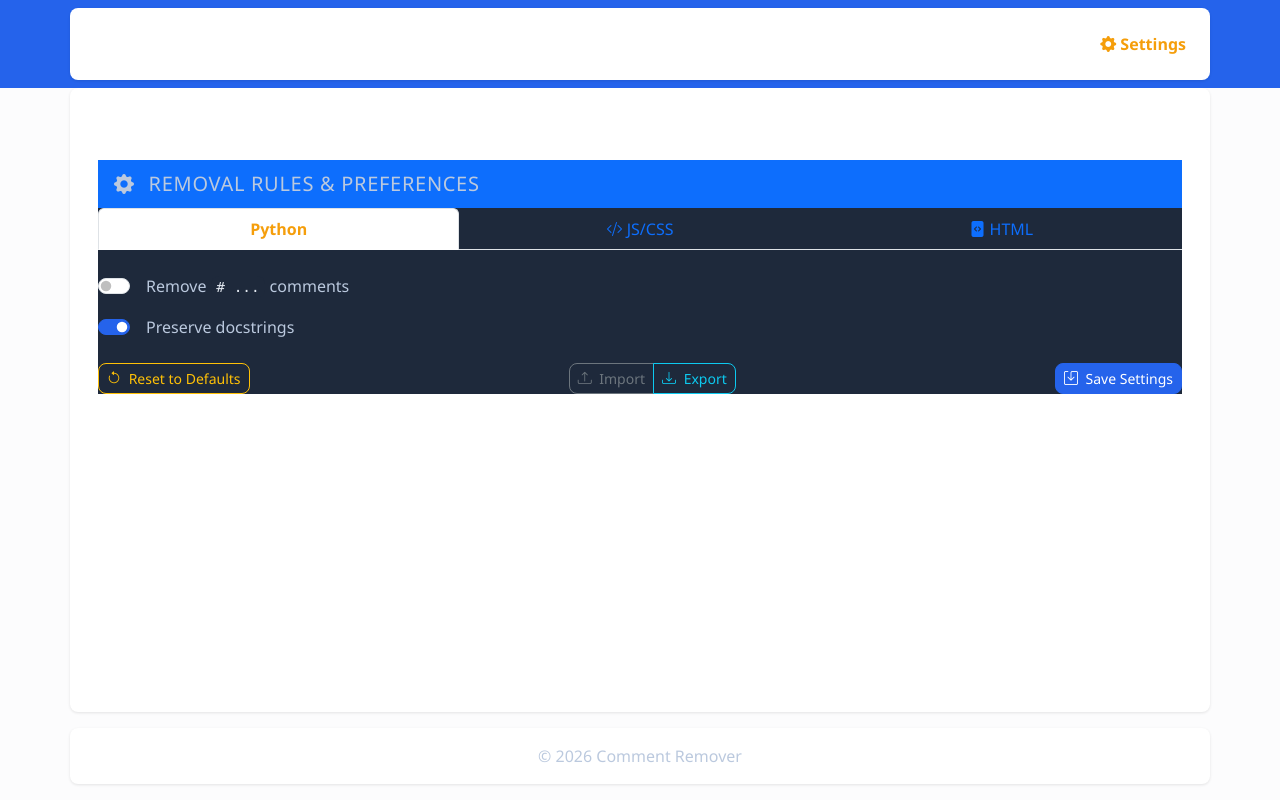
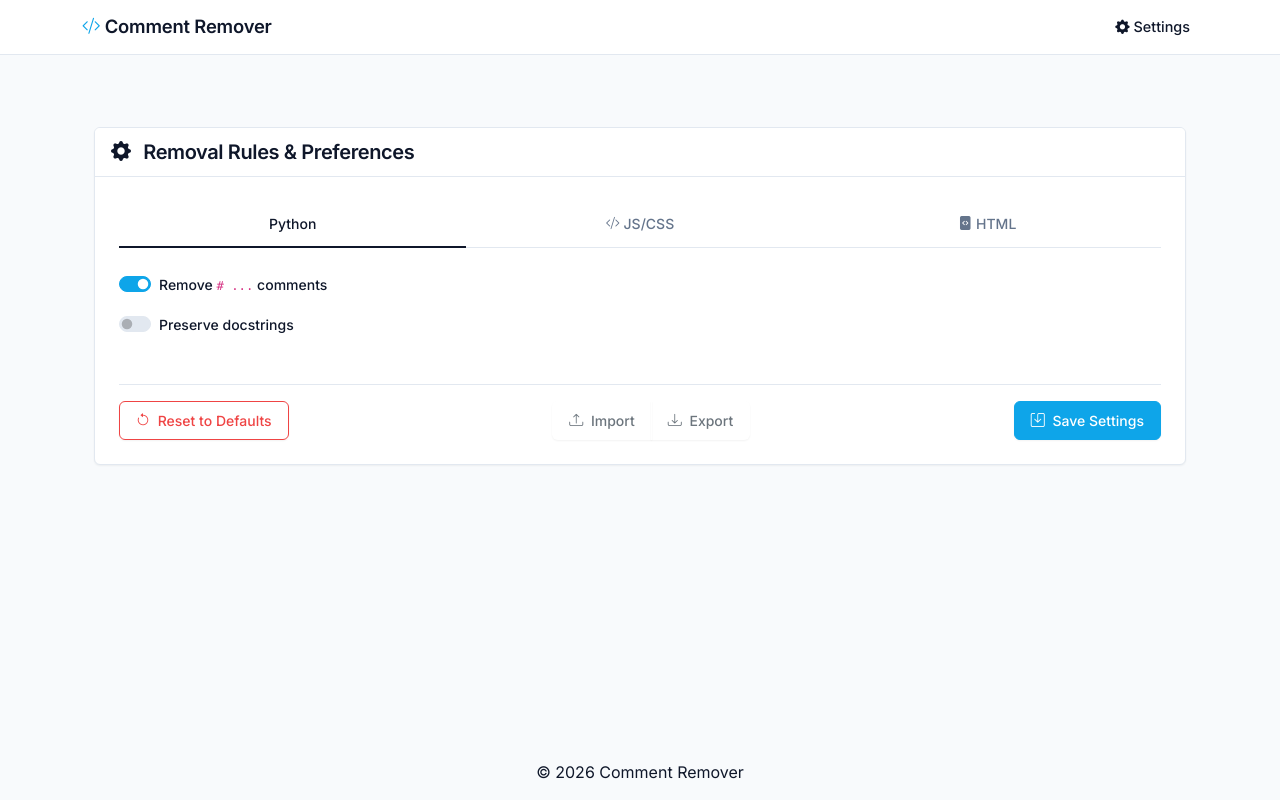
Before and after one commit to saksham-dev07/Code-comment-remover, a Flask app: page /settings in a window 1280 px wide. Run offline with Flask 2, Linux system fonts and the light colour scheme.

Commit message:
feat: implement web-based configuration UI with persistent settings and project boilerplate

```diff
--- a/static/style.css
+++ b/static/style.css
@@ -1,278 +1,285 @@
+/* style.css - Professional Clean SaaS Aesthetic */
+
 :root {
-    /* Modern Theme Colors */
-    --color-bg: #fcfcfd;
-    --color-surface: #ffffff;
-    --color-primary: #2563eb;
-    --color-secondary: #ffffffe5;
-    --color-accent: #f59e0b;
-    --color-success: #4ade80;
-    --color-error: #ef4444;
-    --text-primary: #bbc9de;
-    --text-secondary: #4b5563;
-    --code-bg: #1e293b;
-    --code-text: #e2e8f0;
-    --border-radius: 0.5rem;
-    --transition: 0.2s ease;
-    --font-sans: 'Segoe UI', sans-serif;
-    --font-mono: 'Fira Code', monospace;
+  /* Professional SaaS Theme */
+  --color-primary: #0ea5e9; /* Crisp Sky Blue */
+  --color-primary-hover: #0284c7;
+  --color-accent: #3b82f6;
+
+  /* Light Theme Colors */
+  --bg-page: #f8fafc;
+  --surface-bg: #ffffff;
+  --surface-border: #e2e8f0;
+  --text-main: #0f172a;
+  --text-muted: #64748b;
+
+  --shadow-sm: 0 1px 2px 0 rgb(0 0 0 / 0.05);
+  --shadow-md: 0 4px 6px -1px rgb(0 0 0 / 0.05), 0 2px 4px -2px rgb(0 0 0 / 0.05);
+  --shadow-lg: 0 10px 15px -3px rgb(0 0 0 / 0.05), 0 4px 6px -4px rgb(0 0 0 / 0.05);
+
+  --border-radius: 0.375rem;
+  --transition: all 0.15s ease-in-out;
+  --font-sans: 'Inter', system-ui, -apple-system, sans-serif;
+  --font-display: 'Inter', system-ui, -apple-system, sans-serif;
 }
 
-  /* Base Styling */
-  body {
-    background: var(--color-bg);
-    color: var(--text-primary);
-    font-family: var(--font-sans);
-    transition: background var(--transition), color var(--transition);
+@media (prefers-color-scheme: dark) {
+  :root {
+    /* Dark Theme Colors */
+    --bg-page: #09090b; /* Deep slate, almost black */
+    --surface-bg: #18181b;
+    --surface-border: #27272a;
+    --text-main: #f4f4f5;
+    --text-muted: #a1a1aa;
+
+    --shadow-sm: 0 1px 2px 0 rgb(0 0 0 / 0.5);
+    --shadow-md: 0 4px 6px -1px rgb(0 0 0 / 0.5);
+    --shadow-lg: 0 10px 15px -3px rgb(0 0 0 / 0.6);
+  }
 }
 
-  /* Container Surface */
-  .container {
-    background: var(--color-surface);
-    border-radius: var(--border-radius);
-    padding: 1rem;
-    box-shadow: 0 1px 3px rgba(0,0,0,0.1);
+/* Base resets & typography */
+html, body {
+  background-color: var(--bg-page) !important;
+  color: var(--text-main);
+  font-family: var(--font-sans);
+  min-height: 100vh;
+  margin: 0;
+  transition: var(--transition);
 }
 
-  /* Headings & Text */
-  h1, h5 {
-    color: var(--text-primary);
-    margin-bottom: 0.5rem;
-  }
-  .display-6 {
+h1, h2, h3, h4, h5, h6, .display-6 {
+  font-family: var(--font-display);
   font-weight: 600;
-    color: var(--text-primary);
-  }
-  .text-secondary {
-    color: var(--text-secondary) !important;
+  color: var(--text-main);
+  letter-spacing: -0.02em;
 }
 
-  /* Inline Code */
-  code {
-    background: var(--code-bg);
-    color: var(--code-text);
-    padding: 0.2em 0.4em;
-    border-radius: var(--border-radius);
-    font-family: var(--font-mono);
-    font-size: 0.9em;
+.text-secondary {
+  color: var(--text-muted) !important;
 }
 
-  a {
+/* Navbar - Clean and flat */
+.navbar {
+  background-color: var(--surface-bg) !important;
+  border-bottom: 1px solid var(--surface-border) !important;
+}
+.navbar-brand {
+  font-family: var(--font-sans);
+  font-size: 1.15rem;
+  color: var(--text-main) !important;
+  font-weight: 600;
+  letter-spacing: -0.01em;
+}
+.navbar-brand i {
   color: var(--color-primary);
-    text-decoration: none;
-    transition: color var(--transition);
 }
-  a:hover {
-    color: var(--color-accent);
-    text-decoration: underline;
+.nav-link {
+  color: var(--text-muted) !important;
+  font-weight: 500;
+  font-size: 0.9rem;
+  transition: var(--transition);
+}
+.nav-link:hover, .nav-link.active {
+  color: var(--text-main) !important;
 }
 
-  /* Navbar */
-  .navbar {
-    background: var(--color-primary) !important;
+/* Buttons - Solid, no gradients, sharp borders */
+.btn {
+  border-radius: var(--border-radius);
+  font-family: var(--font-sans);
+  font-weight: 500;
+  font-size: 0.875rem;
+  padding: 0.5rem 1rem;
+  transition: var(--transition);
+  border: 1px solid transparent;
+  box-shadow: var(--shadow-sm);
 }
-  .navbar-brand,
-  .navbar-dark .nav-link {
-    color: #fff !important;
-    transition: color var(--transition);
-  }
-  .navbar-brand:hover,
-  .navbar-dark .nav-link:hover {
-    color: var(--color-accent) !important;
-  }
-  .nav-link.active {
-    color: var(--color-accent) !important;
-    font-weight: 600;
+.btn:hover {
+  transform: translateY(-1px);
+  box-shadow: var(--shadow-md);
 }
 
-  /* Drop Zone */
-  #drop-zone {
-    background: var(--color-surface);
-    border: 2px dashed var(--color-secondary);
-    border-radius: var(--border-radius);
-    padding: 2rem;
-    text-align: center;
-    transition: background var(--transition), border-color var(--transition), color var(--transition);
-  }
-  #drop-zone:hover,
-  #drop-zone.bg-light {
-    background: var(--color-secondary);
-    border-color: var(--color-secondary);
-    color: #fff;
-  }
-  #drop-zone i,
-  #drop-zone p {
-    transition: color var(--transition);
-  }
-
-  /* Buttons */
-  .btn {
-    border-radius: var(--border-radius);
-    font-weight: 500;
-    transition: background var(--transition), transform var(--transition), opacity var(--transition);
-  }
-  .btn:disabled {
-    opacity: 0.6;
-    cursor: not-allowed;
-  }
 .btn-primary {
-    background: var(--color-primary);
+  background-color: var(--color-primary);
+  color: #ffffff;
   border-color: var(--color-primary);
 }
 .btn-primary:hover {
-    background: var(--color-secondary);
-    transform: translateY(-2px);
+  background-color: var(--color-primary-hover);
+  border-color: var(--color-primary-hover);
+  color: #ffffff;
+}
+.btn-outline-danger {
+  background-color: transparent;
+  border-color: #ef4444;
+  color: #ef4444;
+}
+.btn-outline-danger:hover {
+  background-color: #fef2f2;
+  color: #b91c1c;
+  border-color: #b91c1c;
+}
+@media (prefers-color-scheme: dark) {
+  .btn-outline-danger:hover {
+    background-color: rgba(239, 68, 68, 0.1);
+    color: #ef4444;
+  }
 }
 .btn-success {
-    background: var(--color-success);
-    border-color: var(--color-success);
+  background-color: #10b981;
+  border-color: #10b981;
+  color: white;
 }
 .btn-success:hover {
-    background: var(--color-accent);
-    transform: translateY(-2px);
+  background-color: #059669;
 }
 
-  /* Form Controls */
+/* Cards & Dropzone */
+.card, #drop-zone, .list-group-item {
+  background-color: var(--surface-bg) !important;
+  border: 1px solid var(--surface-border) !important;
+  border-radius: var(--border-radius);
+  box-shadow: var(--shadow-sm);
+}
+
+#drop-zone {
+  border: 1px dashed var(--surface-border) !important;
+  cursor: pointer;
+  transition: var(--transition);
+  padding: 3rem 2rem !important;
+  box-shadow: none;
+}
+#drop-zone:hover, #drop-zone.bg-light {
+  border-color: var(--color-primary) !important;
+  background-color: var(--bg-page) !important;
+}
+#drop-zone i {
+  color: var(--text-muted);
+  font-size: 2.5rem !important;
+  margin-bottom: 1rem;
+  display: block;
+  transition: var(--transition);
+}
+#drop-zone:hover i {
+  color: var(--color-primary);
+}
+
+/* File Previews */
+#preview-container .card {
+  overflow: hidden;
+  border-radius: var(--border-radius);
+}
+.card-header {
+  background-color: var(--surface-bg) !important;
+  border-bottom: 1px solid var(--surface-border) !important;
+  color: var(--text-main) !important;
+  font-weight: 600;
+  font-size: 0.8125rem;
+  padding: 0.75rem 1rem;
+  text-transform: none; /* Removed the uppercase styling for a cleaner look */
+  letter-spacing: normal;
+}
+.card-body {
+  padding: 0;
+}
+pre[class*="language-"] {
+  margin: 0 !important;
+  border-radius: 0 0 var(--border-radius) var(--border-radius) !important;
+  max-height: 400px;
+  background-color: #0d1117 !important; /* GitHub dark theme style code block */
+  border: none !important;
+  font-size: 0.8125rem !important;
+}
+
+/* Stats Table */
+.table {
+  color: var(--text-main);
+  background-color: transparent;
+  margin-bottom: 0;
+}
+.table thead th {
+  background-color: var(--surface-bg) !important;
+  border-bottom: 1px solid var(--surface-border);
+  color: var(--text-main);
+  font-weight: 500;
+  font-size: 0.8125rem;
+  padding: 0.75rem 1rem;
+}
+.table td, .table th {
+  border-bottom: 1px solid var(--surface-border);
+  color: var(--text-muted);
+  font-size: 0.8125rem;
+  padding: 0.75rem 1rem;
+}
+.table-striped>tbody>tr:nth-of-type(odd)>* {
+  background-color: var(--bg-page) !important;
+  color: var(--text-muted);
+}
+
+/* Progress bar */
+.progress {
+  background-color: var(--surface-border);
+  border-radius: 9999px;
+  height: 0.375rem; /* Much thinner, professional progress bar */
+  box-shadow: none;
+}
+.progress-bar {
+  background-color: var(--color-primary);
+  border-radius: 9999px;
+}
+
+/* Forms & Settings Page */
 .form-check-input {
-    width: 2rem;
-    height: 1rem;
-    margin-left: 0;
+  background-color: var(--surface-border);
+  border-color: var(--surface-border);
   cursor: pointer;
-    transition: background var(--transition);
 }
 .form-check-input:checked {
   background-color: var(--color-primary);
   border-color: var(--color-primary);
 }
 .form-check-label {
-    margin-left: 0.5rem;
-    color: var(--text-primary);
+  color: var(--text-main);
+  cursor: pointer;
+  font-size: 0.875rem;
 }
 
-  /* Cards */
-  .card {
-    background: var(--color-surface);
-    border-radius: var(--border-radius);
-    box-shadow: 0 1px 3px rgba(0,0,0,0.1);
-    transition: transform var(--transition), box-shadow var(--transition);
+/* Nav Tabs */
+.nav-tabs {
+  border-bottom: 1px solid var(--surface-border);
 }
-  .card:hover {
-    transform: translateY(-2px);
-    box-shadow: 0 4px 6px rgba(0,0,0,0.15);
+.nav-tabs .nav-link {
+  color: var(--text-muted);
+  border: none;
+  border-bottom: 2px solid transparent;
+  transition: var(--transition);
+  font-weight: 500;
+  font-size: 0.875rem;
+  padding: 0.75rem 1rem;
+}
+.nav-tabs .nav-link:hover, .nav-tabs .nav-link:focus {
+  border-color: transparent;
+  color: var(--text-main);
+}
+.nav-tabs .nav-link.active {
+  background-color: transparent !important;
+  color: var(--text-main) !important;
+  border-bottom: 2px solid var(--text-main) !important;
 }
 
-  /* File Preview */
-  #preview-container {
-    display: grid;
-    grid-template-columns: repeat(auto-fit, minmax(320px, 1fr));
-    gap: 1rem;
+/* Settings List Group */
+.list-group-item {
+  background-color: transparent;
+  border-color: var(--surface-border);
+  color: var(--text-main);
+  padding: 1rem 1.25rem;
 }
-  .card-header {
-    background: var(--color-primary);
-    color: #000000;
-    padding: 0.75rem 1rem;
-    font-size: 0.875rem;
-    text-transform: uppercase;
-    letter-spacing: 0.05em;
-    display: flex;
-    justify-content: space-between;
-    align-items: center;
+.list-group-item:first-child {
+  border-top-left-radius: var(--border-radius);
+  border-top-right-radius: var(--border-radius);
 }
-  .card:nth-child(2n) .card-header {
-    background: var(--color-secondary);
+.list-group-item:last-child {
+  border-bottom-left-radius: var(--border-radius);
+  border-bottom-right-radius: var(--border-radius);
 }
-  .copy-btn {
-    background: transparent;
-    border: none;
-    color: rgba(255,255,255,0.8);
-    cursor: pointer;
-  }
-  .copy-btn:hover {
-    color: #fff;
-  }
-
-  #preview-container pre {
-    margin: 0;
-    padding: 1rem;
-    background: var(--code-bg);
-    color: var(--code-text);
-    font-family: var(--font-mono);
-    font-size: 0.9rem;
-    line-height: 1.4;
-    max-height: 400px;
-    overflow: auto;
-    border-left: 4px solid var(--color-accent);
-  }
-  .card:nth-child(2n) pre {
-    border-left-color: var(--color-secondary);
-  }
-
-  /* Scrollbars */
-  #preview-container pre::-webkit-scrollbar {
-    width: 8px;
-    height: 8px;
-  }
-  #preview-container pre::-webkit-scrollbar-track {
-    background: var(--color-surface);
-  }
-  #preview-container pre::-webkit-scrollbar-thumb {
-    background: var(--color-secondary);
-    border-radius: 4px;
-  }
-  #preview-container pre::-webkit-scrollbar-thumb:hover {
-    background: var(--color-accent);
-  }
-
-  /* Progress Bar */
-  .progress {
-    height: 1rem;
-    border-radius: var(--border-radius);
-    overflow: hidden;
-    background: var(--color-surface);
-  }
-  .progress-bar {
-    background: var(--color-primary);
-    transition: width var(--transition);
-  }
-
-  /* Footer */
-  footer a {
-    color: var(--color-primary);
-    text-decoration: none;
-    transition: color var(--transition);
-  }
-  footer a:hover {
-    color: var(--color-accent);
-  }
-
-  /* Dark Mode */
-  @media (prefers-color-scheme: dark) {
-    body {
-      background: #0f172a;
-      color: #cbd5e1;
-    }
-    .container {
-      background: #1e293b;
-    }
-    .navbar {
-      background: #1e3a8a !important;
-    }
-    .navbar-brand,
-    .navbar-dark .nav-link {
-      color: rgba(255,255,255,0.8) !important;
-    }
-    #drop-zone {
-      background: #1e293b;
-      border-color: var(--color-secondary);
-      color: #cbd5e1;
-    }
-    #preview-container pre {
-      background: #0f172a;
-      color: #cbd5e1;
-    }
-    #preview-container pre::-webkit-scrollbar-track {
-      background: #1e293b;
-    }
-    #preview-container pre::-webkit-scrollbar-thumb {
-      background: var(--color-secondary);
-    }
-  }
--- a/templates/base.html
+++ b/templates/base.html
@@ -4,10 +4,12 @@
   <meta charset="UTF-8">
   <meta name="viewport" content="width=device-width, initial-scale=1">
   <title>{% block title %}Comment Remover{% endblock %}</title>
-  <!-- Bootstrap CSS -->
+  <link rel="preconnect" href="https://fonts.googleapis.com">
+  <link rel="preconnect" href="https://fonts.gstatic.com" crossorigin>
+  <link href="https://fonts.googleapis.com/css2?family=Inter:wght@300;400;500;600&family=Outfit:wght@400;600;700&display=swap" rel="stylesheet">
   <link href="https://cdn.jsdelivr.net/npm/bootstrap@5.3.0/dist/css/bootstrap.min.css" rel="stylesheet">
   <link href="https://cdn.jsdelivr.net/npm/bootstrap-icons@1.10.5/font/bootstrap-icons.css" rel="stylesheet">
-  <link href="https://cdnjs.cloudflare.com/ajax/libs/prism/1.29.0/themes/prism.min.css" rel="stylesheet" />
+  <link href="https://cdnjs.cloudflare.com/ajax/libs/prism/1.29.0/themes/prism-tomorrow.min.css" rel="stylesheet" />
   <link rel="stylesheet" href="{{ url_for('static', filename='style.css') }}">
 </head>
 <body class="d-flex flex-column min-vh-100">
--- a/templates/settings.html
+++ b/templates/settings.html
@@ -1,11 +1,12 @@
 {% extends 'base.html' %}
 {% block title %}Settings - Comment Remover{% endblock %}
 {% block content %}
-<div class="container-fluid py-5">
-  <div class="card-header bg-primary text-white">
+<div class="container py-5">
+  <div class="card">
+    <div class="card-header">
       <h5 class="mb-0"><i class="bi bi-gear-fill me-2"></i> Removal Rules & Preferences</h5>
     </div>
-  <div class="card-body" style="background-color: #1e293b;">
+    <div class="card-body p-4">
       <ul class="nav nav-tabs nav-justified mb-4" id="langTabs" role="tablist">
         <li class="nav-item" role="presentation">
           <button class="nav-link active" id="python-tab" data-bs-toggle="tab" data-bs-target="#python-settings" type="button" role="tab">
@@ -56,8 +57,8 @@
           </div>
         </div>
 
-      <div class="d-flex flex-wrap justify-content-between align-items-center mt-4 gap-2">
-        <button type="button" id="reset-btn" class="btn btn-outline-warning btn-sm">
+        <div class="d-flex flex-wrap justify-content-between align-items-center mt-5 gap-2 pt-3 border-top border-secondary" style="border-color: var(--surface-border) !important;">
+          <button type="button" id="reset-btn" class="btn btn-outline-danger btn-sm">
             <i class="bi bi-arrow-counterclockwise me-1"></i> Reset to Defaults
           </button>
 
@@ -66,7 +67,7 @@
               <i class="bi bi-upload me-1"></i> Import
               <input type="file" id="import-json" accept="application/json" hidden>
             </label>
-          <button type="button" id="export-btn" class="btn btn-outline-info">
+            <button type="button" id="export-btn" class="btn btn-outline-secondary">
               <i class="bi bi-download me-1"></i> Export
             </button>
           </div>
@@ -76,6 +77,7 @@
           </button>
         </div>
       </form>
+    </div>
   </div>
 </div>
 {% endblock %}
```
Also changed, not shown: comment_utils.py (+79 -57 lines), settings.json (deleted, +0 -7 lines), static/js/app.js (+10 -6 lines), templates/index.html (+3 -14 lines), README.md (added), 3 other files. Lines whose indentation alone changed are shown as unchanged.
